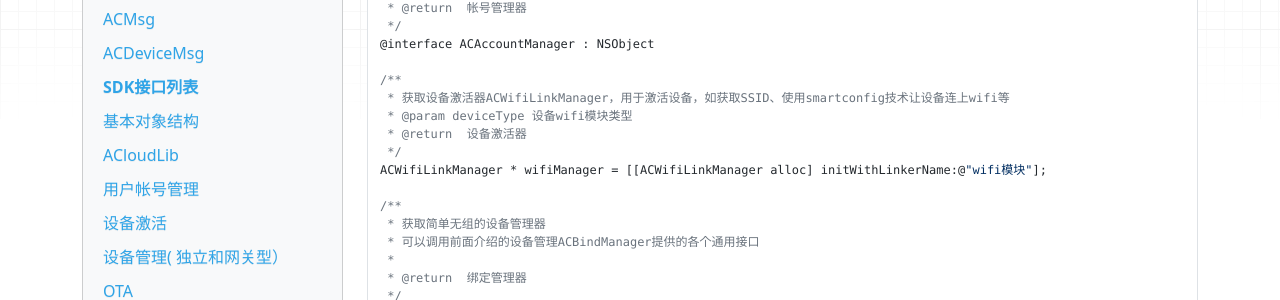
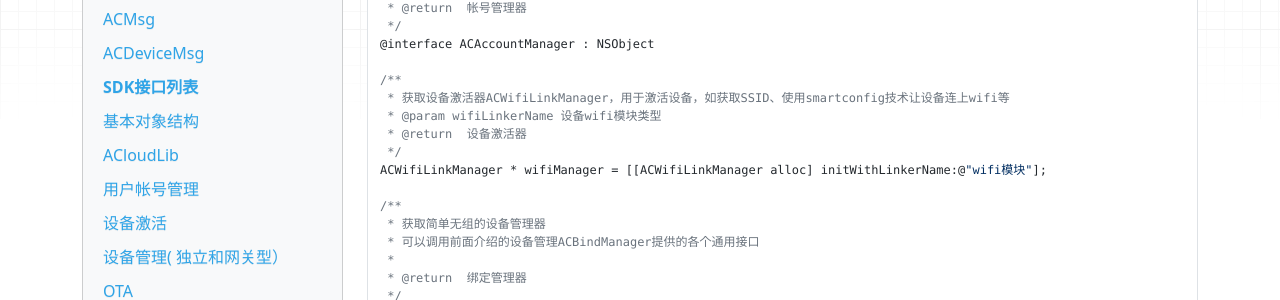
Before and after one commit to JessonW/rd_docs, an MkDocs documentation site: the page built from docs/reference/iOS.md, in a window 1280 px wide and 900 px high, scrolled down 7570 px. Shown: the part 187-487 px from the top of the window. Built offline with MkDocs 1.6.1, drawn with Linux system fonts in a browser that asks for light colours; nearby versions of some CDN libraries; old or Windows-style settings are respelled for this version of MkDocs.

Commit message:
update format

```diff
--- a/docs/reference/iOS.md
+++ b/docs/reference/iOS.md
@@ -378,7 +378,7 @@ ACloudLib主要负责设置相关参数，如服务器地址（测试环境为te
 
 /**
  * 获取设备激活器ACWifiLinkManager，用于激活设备，如获取SSID、使用smartconfig技术让设备连上wifi等
- * @param deviceType 设备wifi模块类型
+ * @param wifiLinkerName 设备wifi模块类型
  * @return	设备激活器
  */
 ACWifiLinkManager * wifiManager = [[ACWifiLinkManager alloc] initWithLinkerName:@"wifi模块"];
```
Also changed, not shown: docs/develop_guide/iOS.md (+3 -12 lines), 3 other files.
